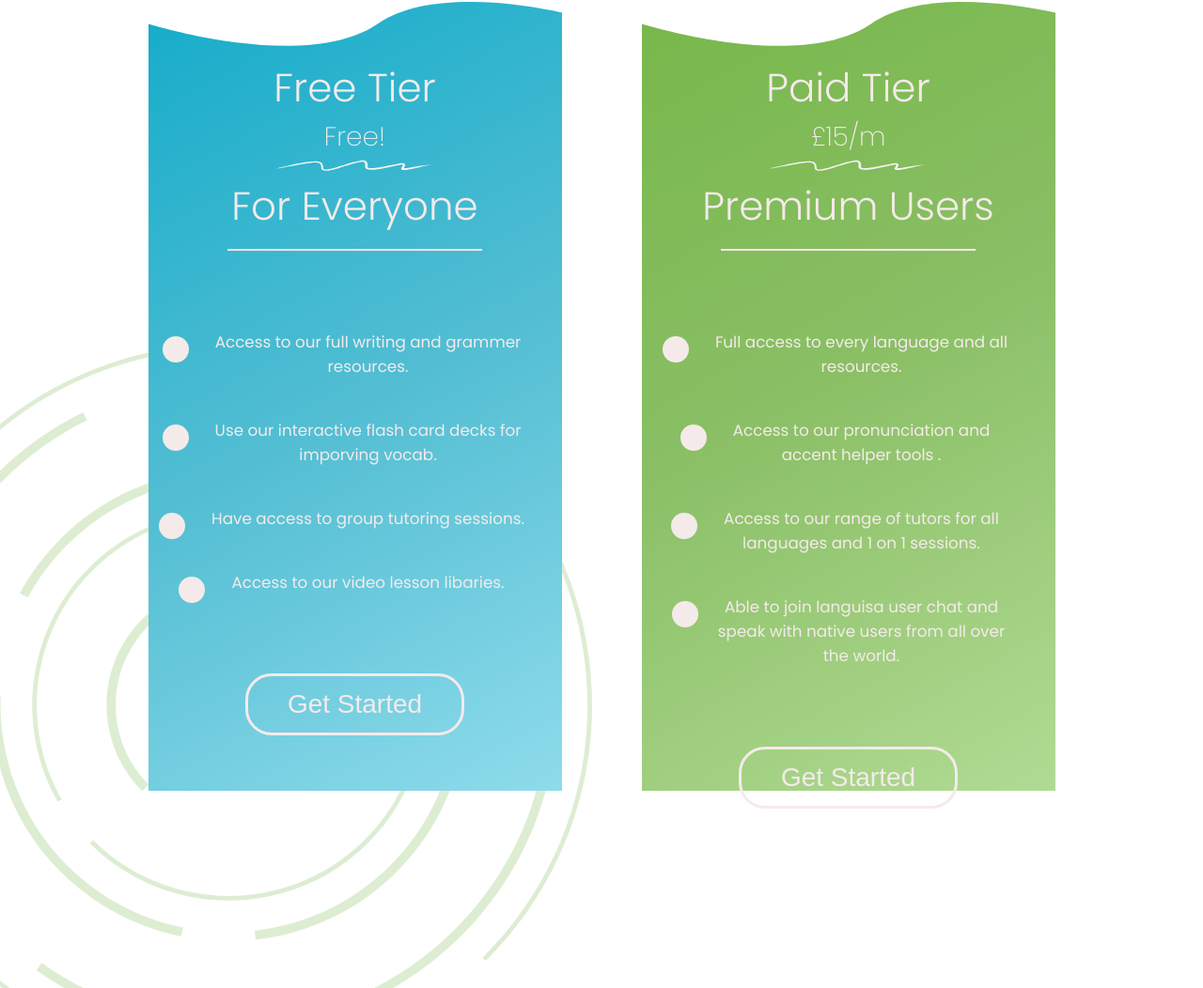
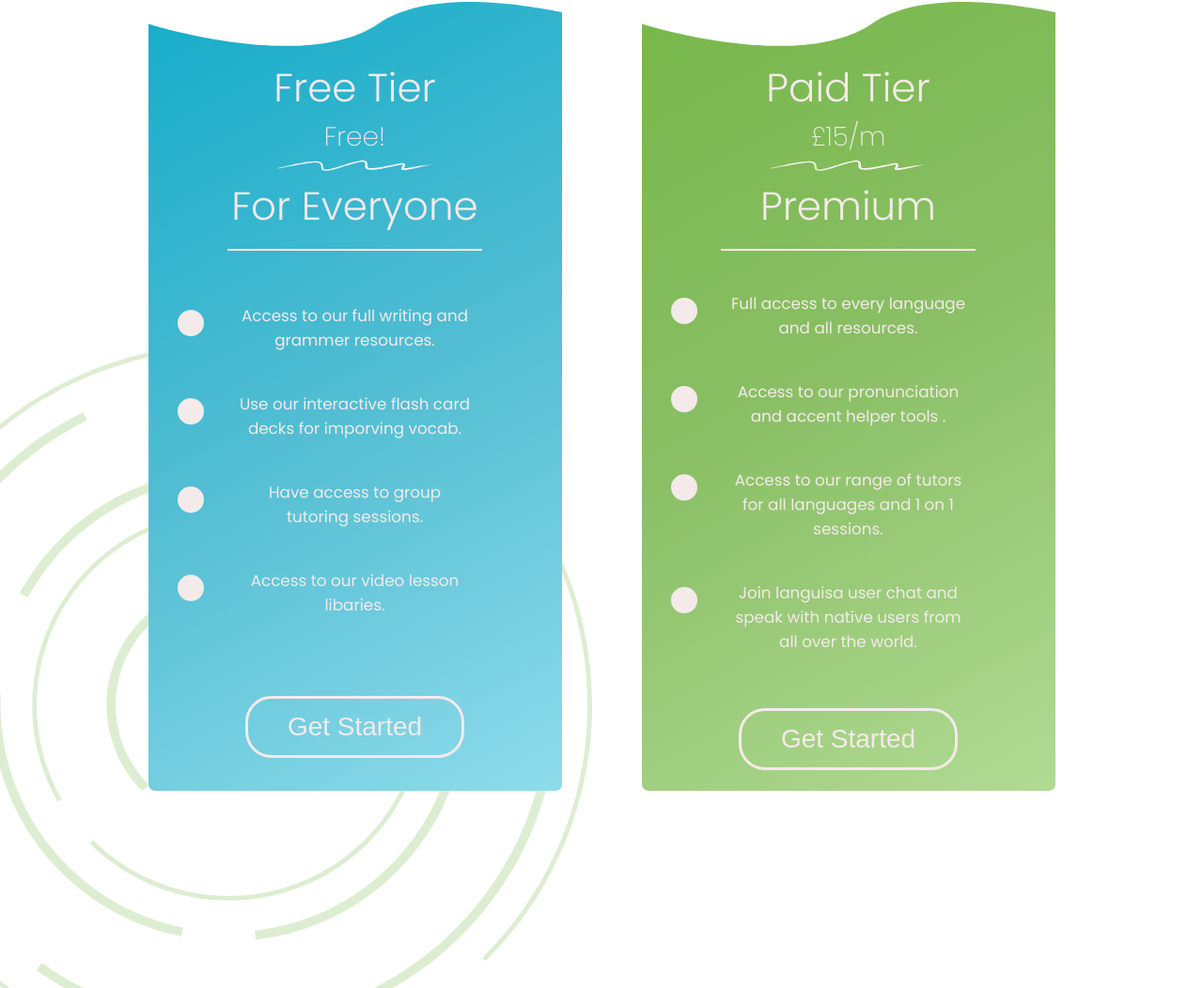
Before and after one commit to David-Henery4/Languisa, a website built with Parcel: page index.html in a window 1280 px wide. Shown: the part 3021-4073 px from the top of the page at 94% size. Built offline with nearby package versions, Linux system fonts and the light colour scheme.

Commit message:
card-layout-refactor

```diff
--- a/Sass/components/_card.scss
+++ b/Sass/components/_card.scss
@@ -6,11 +6,14 @@
   background-repeat: no-repeat;
   background-size: cover;
   color: $almost-white;
+  border-bottom-left-radius:.5rem ;
+  border-bottom-right-radius: .5rem;
   // margin: 0 auto;
   &__content {
     width: 100%;
     height: 100%;
     padding: 4.3rem 2.8rem 1.5rem;
+    position: relative;
   }
   &__title {
     font-weight: 300;
@@ -27,13 +30,20 @@
     // text-align: center;
     margin: 1rem auto;
   }
+  &__body{
+    display: flex;
+    flex-direction: column;
+    justify-content: space-around;
+    align-items: center;
+    height: 75%;
+  }
   &__list {
-    margin: 6rem 0;
     list-style-position: inside;
     &--item {
+      max-width: 18rem;
       list-style-type: none;
       position: relative;
-      margin-left: 2rem;
+      margin: 0 auto;
       font-size: $font-size-small;
       p {
         display: inline;
@@ -44,9 +54,12 @@
         border-radius: 99rem;
         height: 0;
         width: 0;
-        margin-top: .5rem;
-        margin-left:  -4rem;
         position: absolute;
+        left: -16%;
+        top: 0.5rem;
+        @include respond (tab-port){
+          left: -25%;
+        }
       }
     }
     &--item:not(:first-child) {
--- a/index.html
+++ b/index.html
@@ -330,8 +330,11 @@
                     <h4 class="card__title">For Everyone</h4>
                     <div class="card__underline"></div>
 
-                    <ul class="card__list">
-                        <li class="card__list--item">
+                    <!-- Body -->
+                    <div class="card__body">
+
+                        <ul class="card__list">
+                            <li class="card__list--item">
                                 <p>Access to our full writing and grammer resources.</p>
                         </li>
                         <li class="card__list--item">
@@ -346,6 +349,7 @@
                     </ul>
 
                     <button class="card__btn btn">Get Started</button>
+                </div>
 
                 </div>
 
@@ -354,15 +358,17 @@
             <div class="card pricing__cards--2">
 
                 <div class="card__content">
-
                     <h4 class="card__title">Paid Tier</h4>
                     <h4 class="card__price">£15/m</h4>
                     <img src="/svgs/squiggle-underline.svg" alt="card-underline">
-                    <h4 class="card__title">Premium Users</h4>
+                    <h4 class="card__title">Premium</h4>
                     <div class="card__underline"></div>
 
-                    <ul class="card__list">
-                        <li class="card__list--item">
+                    <!-- Card body -->
+
+                    <div class="card__body">
+                        <ul class="card__list">
+                            <li class="card__list--item">
                             <p>Full access to every language and all resources.</p>
                         </li>
                         <li class="card__list--item">
@@ -372,11 +378,12 @@
                             <p>Access to our range of tutors for all languages and 1 on 1 sessions.</p>
                         </li>
                         <li class="card__list--item">
-                            <p>Able to join languisa user chat and speak with native users from all over the world.</p>
+                            <p>Join languisa user chat and speak with native users from all over the world.</p>
                         </li>
                     </ul>
 
                     <button class="card__btn btn">Get Started</button>
+                </div>
 
                 </div>
 
```
